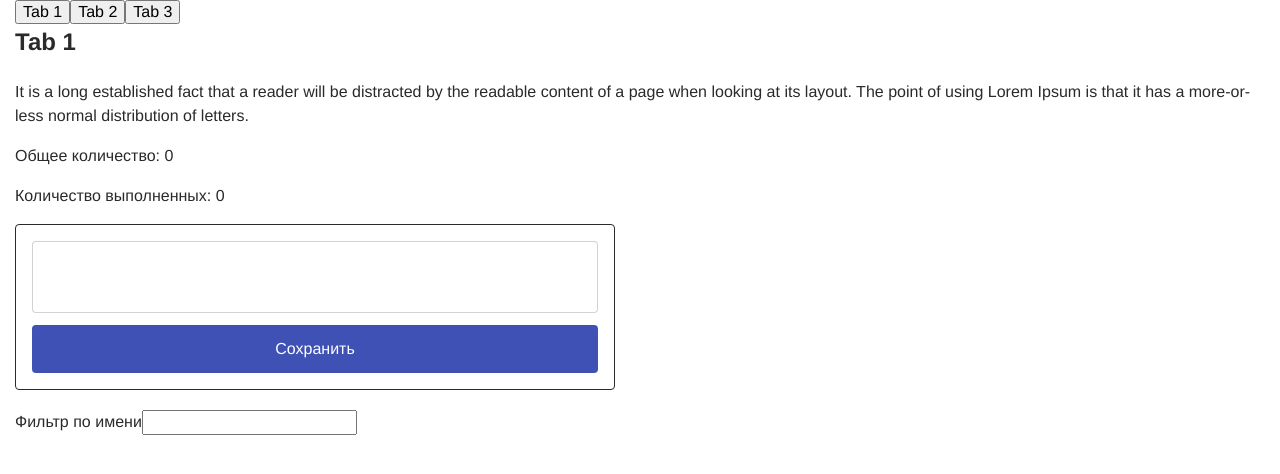
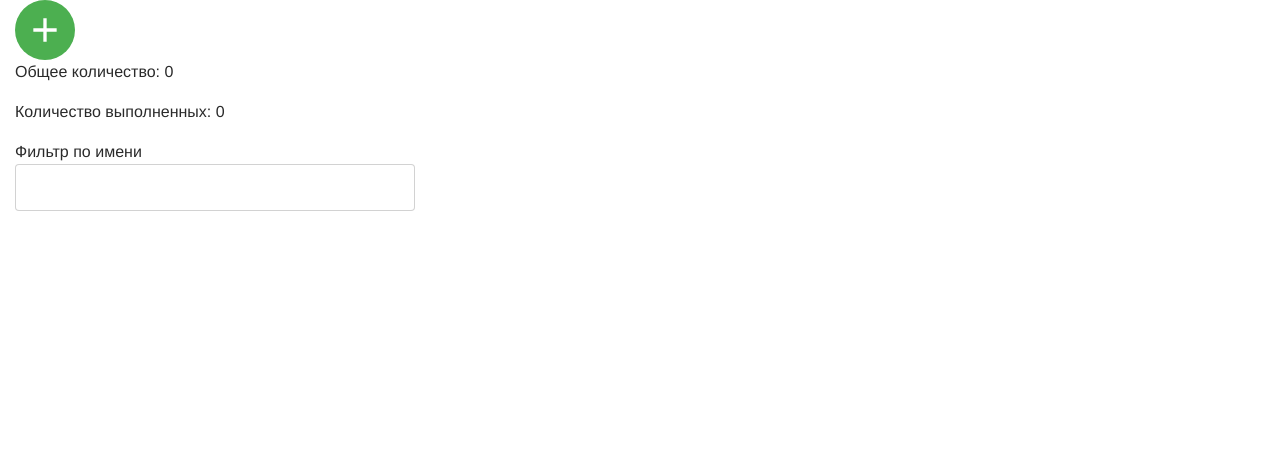
Before and after one commit to AlexSytsenko/react-test, a React (Create React App) app: page / in a window 1280 px wide. Shown: the top 474 px of the page. Built offline with nearby package versions, Linux system fonts and the light colour scheme.

Commit message:
add button and icon

```diff
--- a/src/App.js
+++ b/src/App.js
@@ -14,6 +14,8 @@ import Modal from './components/Modal';
 import Clock from './components/Clock';
 import Tabs from './components/Tabs';
 import tabs from './tabs.json';
+import IconButton from './components/IconButton';
+import { ReactComponent as AddIcon } from './icons/add.svg';
 
 const colorPickerOptions = [
   { label: 'red', color: '#F44336' },
@@ -41,9 +43,16 @@ class App extends Component {
   }
 
   componentDidUpdate(prevProps, prevState) {
-    if (this.state.todos !== prevState.todos) {
-      localStorage.setItem('todos', JSON.stringify(this.state.todos));
+    const nextTodos = this.state.todos;
+    const prevTodos = prevState.todos;
+
+    if (nextTodos !== prevTodos) {
+      localStorage.setItem('todos', JSON.stringify(nextTodos));
     }
+
+    // if (nextTodos.length > prevTodos.length && prevTodos.length !== 0) {
+    //   this.toggleModal();
+    // }
   }
 
   //Получаем новую туду из ТудуЕдитор!
@@ -57,6 +66,8 @@ class App extends Component {
     this.setState(({ todos }) => ({
       todos: [todo, ...todos],
     }));
+
+    this.toggleModal();
   };
 
   deleteTodo = todoId => {
@@ -126,27 +137,31 @@ class App extends Component {
 
     return (
       <Container>
+        <IconButton onClick={this.toggleModal} aria-label="Добавить todo">
+          <AddIcon width="40" height="40" fill="white" />
+        </IconButton>
         {/* <h1>Состояние компонента</h1> */}
         {/* <Clock /> */}
 
-        <Tabs items={tabs} />
+        {/* <Tabs items={tabs} /> */}
 
         {/* <button type="button" onClick={this.toggleModal}>
           Открыть модалку
-        </button>
+        </button> */}
 
         {showModal && (
           <Modal onClose={this.toggleModal}>
-            <h2>Привет это контент модалки как children</h2>
+            <TodoEditor onSubmit={this.addTodo} />
+            {/* <h2>Привет это контент модалки как children</h2>
             <p>
               Lorem50sdfasdf asdf asdf asdf sdafadsf asdf asdfdsfsf sdafasdfasdf
               adfsdfsdsddf dsfsdfdf dsf dsfsddddd
             </p>
             <button type="button" onClick={this.toggleModal}>
               Закрыть
-            </button>
+            </button> */}
           </Modal>
-        )} */}
+        )}
 
         {/* <Counter /> */}
 
@@ -161,7 +176,7 @@ class App extends Component {
           <p>Количество выполненных: {completedTodoCount}</p>
         </div>
 
-        <TodoEditor onSubmit={this.addTodo} />
+        {/* <TodoEditor onSubmit={this.addTodo} /> */}
 
         <FilterTodo value={filter} onChange={this.changeFilter} />
 
--- /dev/null
+++ b/src/components/FilterTodo/FilterTodo.scss
@@ -0,0 +1,20 @@
+.TodoFilter {
+  width: 400px;
+  margin-bottom: 20px;
+}
+
+.TodoFilter__label {
+  margin-top: 0;
+  margin-bottom: 5px;
+}
+
+.TodoFilter__input {
+  width: 100%;
+  padding: 12px 16px;
+  border: 1px solid rgba(33, 33, 33, 0.2);
+  border-radius: 4px;
+
+  font-family: inherit;
+  line-height: 1.3;
+  letter-spacing: 0.01em;
+}
--- a/src/components/FilterTodo/index.jsx
+++ b/src/components/FilterTodo/index.jsx
@@ -1,8 +1,17 @@
+import './FilterTodo.scss';
+
 const FilterTodo = ({ value, onChange }) => (
-  <label>
-    Фильтр по имени
-    <input type="text" value={value} onChange={onChange} />
-  </label>
+  <div className="TodoFilter">
+    <label className="TodoFilter__label">
+      Фильтр по имени
+      <input
+        type="text"
+        className="TodoFilter__input"
+        value={value}
+        onChange={onChange}
+      />
+    </label>
+  </div>
 );
 
 export default FilterTodo;
--- /dev/null
+++ b/src/components/IconButton/IconButton.scss
@@ -0,0 +1,16 @@
+@import 'styles/colors';
+
+.IconButton {
+  margin: 0;
+  padding: 10px;
+  border: none;
+  border-radius: 50%;
+  color: $white;
+  font: inherit;
+  background-color: $green;
+  cursor: pointer;
+
+  display: inline-flex;
+  align-items: center;
+  justify-content: center;
+}
--- /dev/null
+++ b/src/components/IconButton/index.js
@@ -0,0 +1,21 @@
+import PropTypes from 'prop-types';
+import './IconButton.scss';
+
+const IconButton = ({ children, onClick, ...allyProps }) => (
+  <button typy="button" className="IconButton" onClick={onClick} {...allyProps}>
+    {children}
+  </button>
+);
+
+IconButton.defaultProps = {
+  onClick: () => null,
+  children: null,
+};
+
+IconButton.propTypes = {
+  onClick: PropTypes.func,
+  children: PropTypes.node,
+  'aria-label': PropTypes.string.isRequired,
+};
+
+export default IconButton;
--- /dev/null
+++ b/src/components/Todo/index.jsx
@@ -0,0 +1,28 @@
+import IconButton from '../IconButton/';
+import { ReactComponent as DeleteIcon } from '../../icons/delete.svg';
+
+const Todo = ({ text, completed, onDelete, onToggleCompleted }) => (
+  <>
+    <input
+      type="checkbox"
+      className="TodoList__checkbox"
+      checked={completed}
+      onChange={onToggleCompleted}
+    />
+    <p className="TodoList__text">{text}</p>
+    {/* <button className="TodoList__btn" type="button" onClick={onDelete}>
+      Удалить
+    </button> */}
+    <IconButton aria-label="Удалить todo">
+      <DeleteIcon width="32" height="32" fill="white" onClick={onDelete} />
+    </IconButton>
+  </>
+);
+
+export default Todo;
+
+{
+  /* <IconButton>
+      <DeleteIcon width="32" height="32" fill="white" onClick={onDelete} />
+    </IconButton> */
+}
--- a/src/components/TodoEditor/TodoEditor.scss
+++ b/src/components/TodoEditor/TodoEditor.scss
@@ -1,7 +1,7 @@
 @import 'styles/shared.scss';
 
 .TodoEditor {
-  width: 600px;
+  width: 100%;
   display: flex;
   flex-direction: column;
   padding: 16px;
--- a/src/components/TodoList/index.jsx
+++ b/src/components/TodoList/index.jsx
@@ -1,5 +1,6 @@
 // import './TodoList.css';
 import classNames from 'classnames';
+import Todo from '../Todo';
 import './TodoList.scss';
 
 const TodoList = ({ todos, onDeleteTodo, onToggleCompleted }) => (
@@ -11,21 +12,12 @@ const TodoList = ({ todos, onDeleteTodo, onToggleCompleted }) => (
           'TodoList__item--completed': completed,
         })}
       >
-        <input
-          type="checkbox"
-          className="TodoList__checkbox"
-          checked={completed}
-          onChange={() => onToggleCompleted(id)}
+        <Todo
+          text={text}
+          completed={completed}
+          onToggleCompleted={() => onToggleCompleted(id)}
+          onDelete={() => onDeleteTodo(id)}
         />
-
-        <p className="TodoList__text">{text}</p>
-        <button
-          className="TodoList__btn"
-          type="button"
-          onClick={() => onDeleteTodo(id)}
-        >
-          Удалить
-        </button>
       </li>
     ))}
   </ul>
```
Also changed, not shown: src/icons/add.svg (added), src/icons/delete.svg (added).
